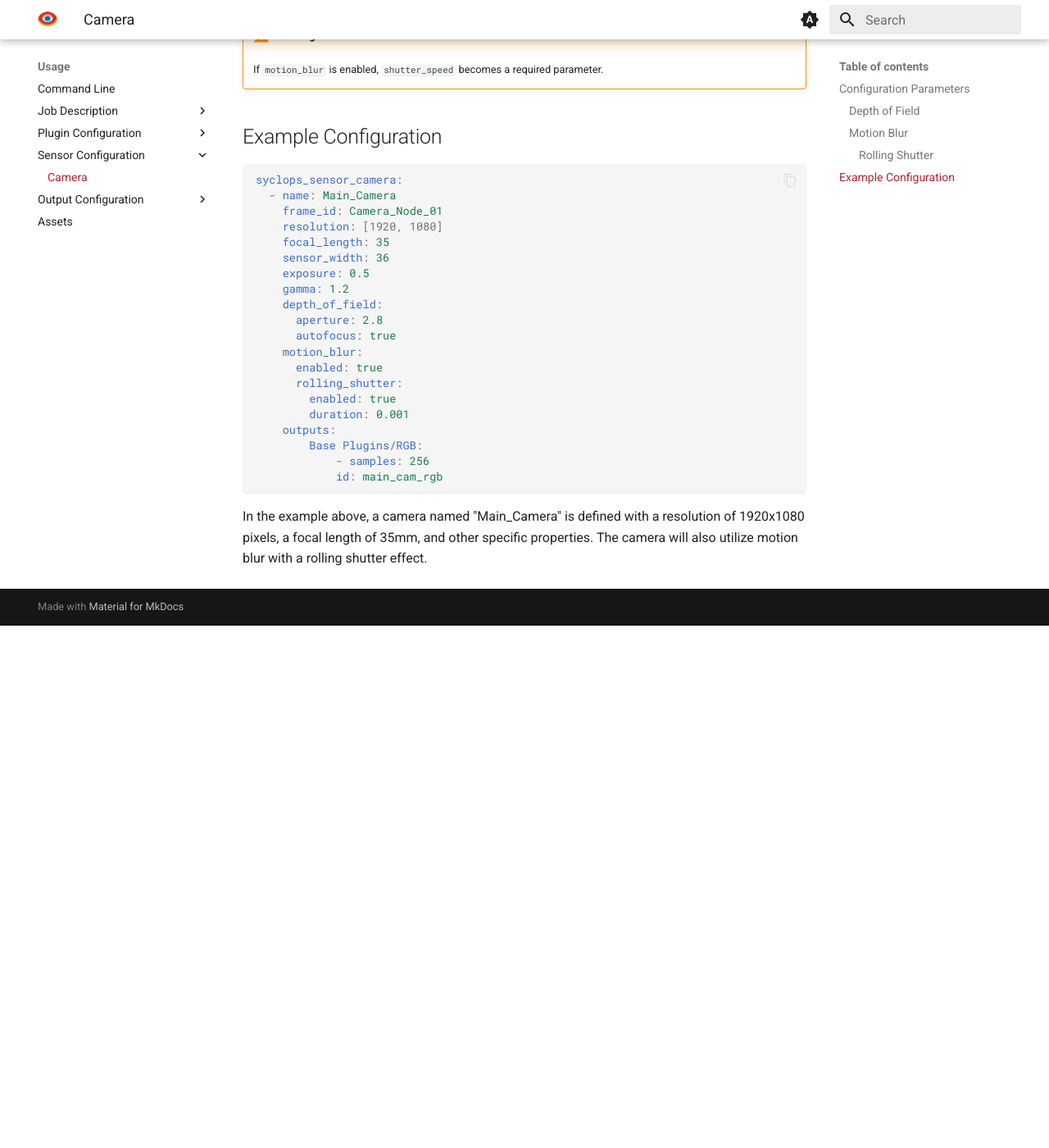
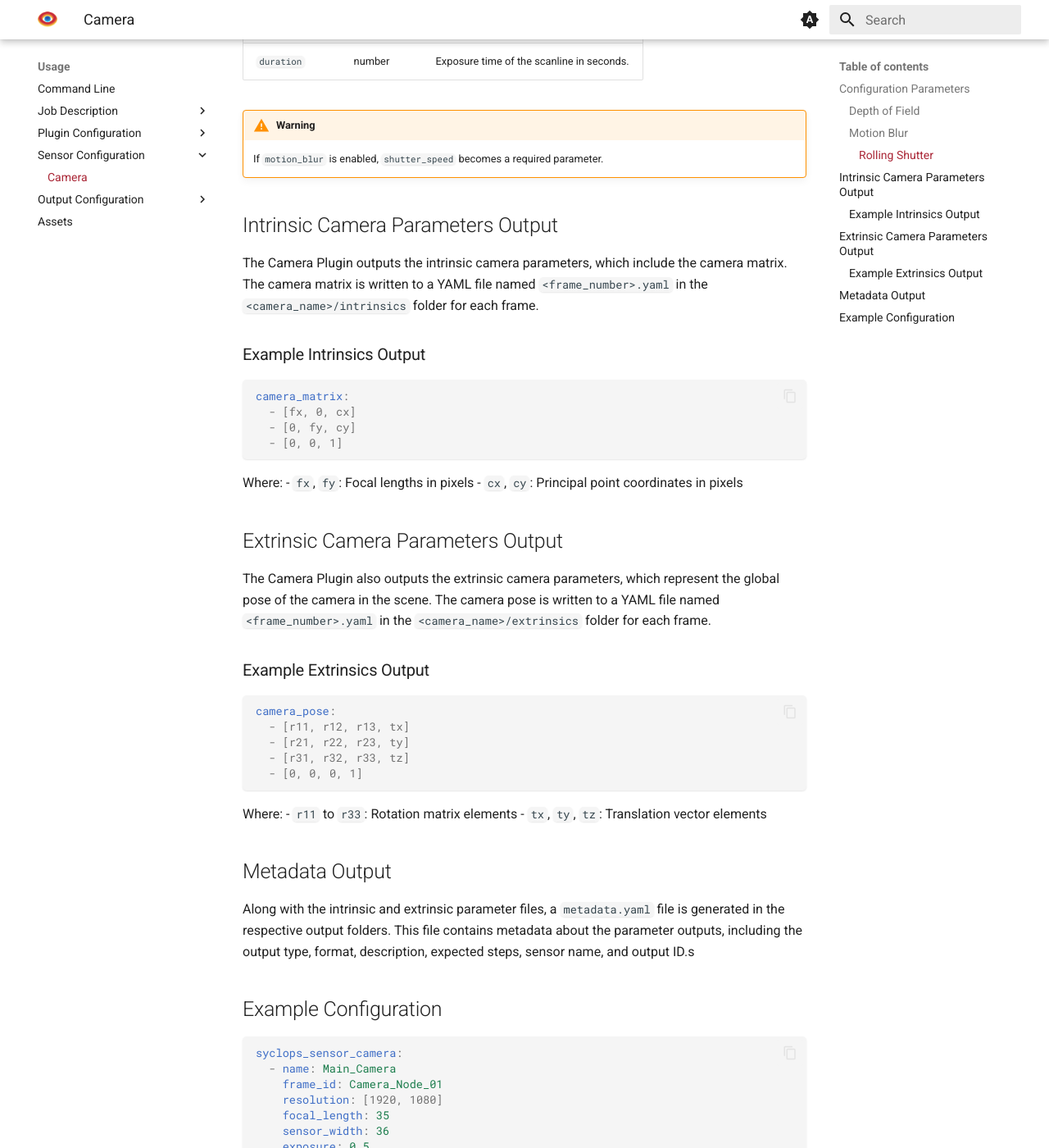
Before and after one commit to DFKI-NI/syclops, an MkDocs documentation site: the page built from docs/docs/usage/job_description/config_descriptions/camera.md, in a window 1280 px wide and 1400 px high, scrolled down 1958 px. Shown: the whole window at 82% size. Built offline with MkDocs 1.6.1 and Material for MkDocs 9.7.7, drawn with Linux system fonts in a browser that asks for light colours; before the commit the page ends 2721 px from its top, so only the background shows below that; some of the changed text lies outside the part shown.

Commit message:
Update camera documentation and fix camera intrinsics output

````diff
--- a/docs/docs/usage/job_description/config_descriptions/camera.md
+++ b/docs/docs/usage/job_description/config_descriptions/camera.md
@@ -1,6 +1,8 @@
+Here's the extended camera documentation with the output for extrinsic and intrinsic camera parameters:
+
 # Camera Plugin Documentation
 
-The Camera Plugin simulates a basic camera sensor, allowing you to configure the optical and digital properties of the camera within your scene. It supports various parameters such as resolution, focal length, exposure, and depth of field, among others.
+The Camera Plugin simulates a basic camera sensor, allowing you to configure the optical and digital properties of the camera within your scene. It supports various parameters such as resolution, focal length, exposure, and depth of field, among others. Additionally, it outputs the intrinsic and extrinsic camera parameters.
 
 ## Configuration Parameters
 
@@ -45,6 +47,44 @@ The following table describes each configuration parameter for the Camera Plugin
 !!! warning
     If `motion_blur` is enabled, `shutter_speed` becomes a required parameter.
 
+## Intrinsic Camera Parameters Output
+
+The Camera Plugin outputs the intrinsic camera parameters, which include the camera matrix. The camera matrix is written to a YAML file named `<frame_number>.yaml` in the `<camera_name>/intrinsics` folder for each frame.
+
+### Example Intrinsics Output
+
+```yaml
+camera_matrix:
+  - [fx, 0, cx]
+  - [0, fy, cy]
+  - [0, 0, 1]
+```
+
+Where:
+- `fx`, `fy`: Focal lengths in pixels
+- `cx`, `cy`: Principal point coordinates in pixels
+
+## Extrinsic Camera Parameters Output
+
+The Camera Plugin also outputs the extrinsic camera parameters, which represent the global pose of the camera in the scene. The camera pose is written to a YAML file named `<frame_number>.yaml` in the `<camera_name>/extrinsics` folder for each frame.
+
+### Example Extrinsics Output
+
+```yaml
+camera_pose:
+  - [r11, r12, r13, tx]
+  - [r21, r22, r23, ty]
+  - [r31, r32, r33, tz]
+  - [0, 0, 0, 1]
+```
+
+Where:
+- `r11` to `r33`: Rotation matrix elements
+- `tx`, `ty`, `tz`: Translation vector elements
+
+## Metadata Output
+
+Along with the intrinsic and extrinsic parameter files, a `metadata.yaml` file is generated in the respective output folders. This file contains metadata about the parameter outputs, including the output type, format, description, expected steps, sensor name, and output ID.s
 
 ## Example Configuration
 
@@ -66,9 +106,9 @@ syclops_sensor_camera:
         enabled: true
         duration: 0.001
     outputs:
-        Base Plugins/RGB:
+        syclops_output_rgb:
             - samples: 256
-            id: main_cam_rgb
+              id: main_cam_rgb
 ```
 
-In the example above, a camera named "Main_Camera" is defined with a resolution of 1920x1080 pixels, a focal length of 35mm, and other specific properties. The camera will also utilize motion blur with a rolling shutter effect.
+In the example above, a camera named "Main_Camera" is defined with a resolution of 1920x1080 pixels, a focal length of 35mm, and other specific properties. The camera will also utilize motion blur with a rolling shutter effect. The intrinsic and extrinsic camera parameters will be output according to the specified configuration.
````
Also changed, not shown: 3 other files.
